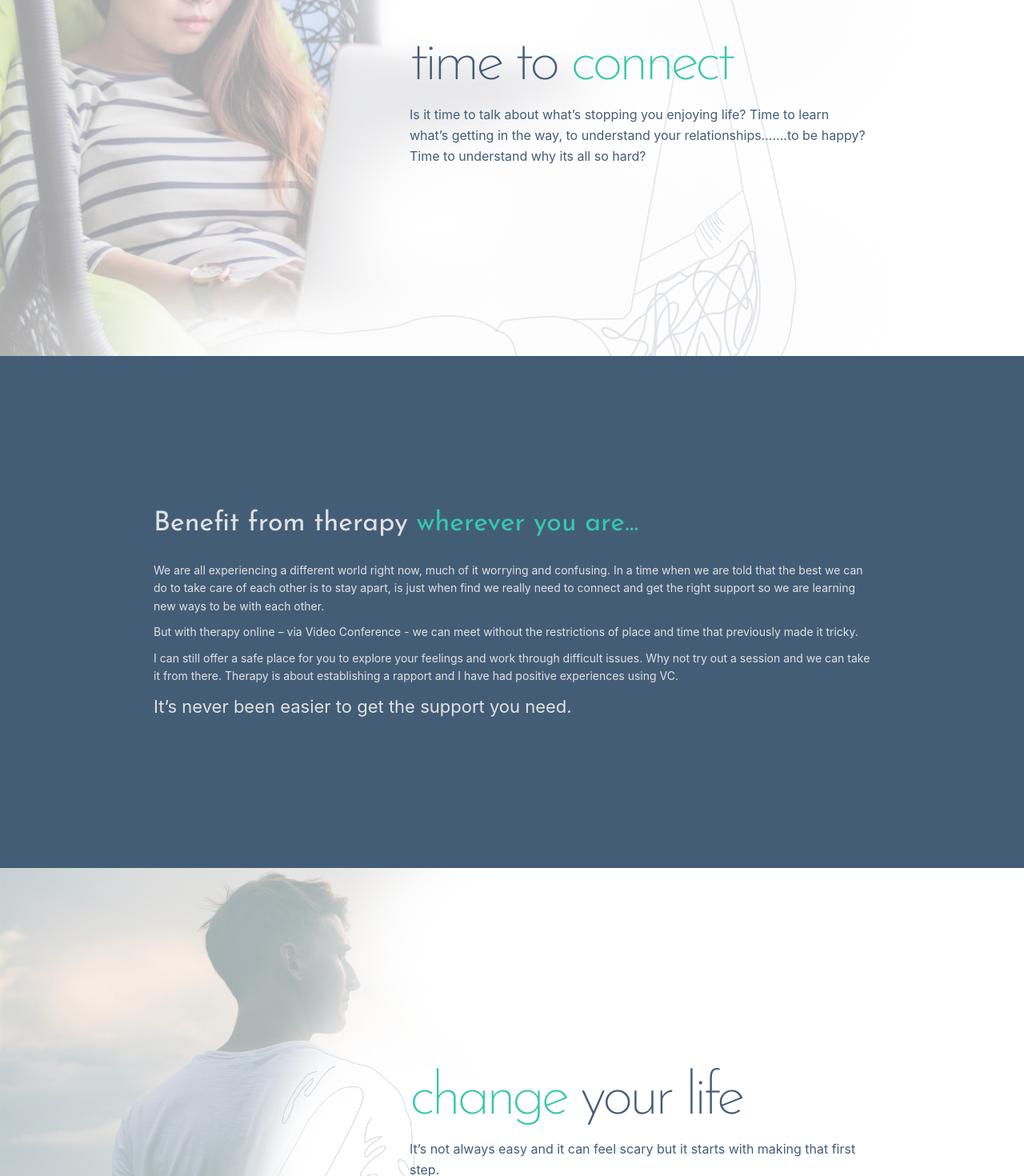
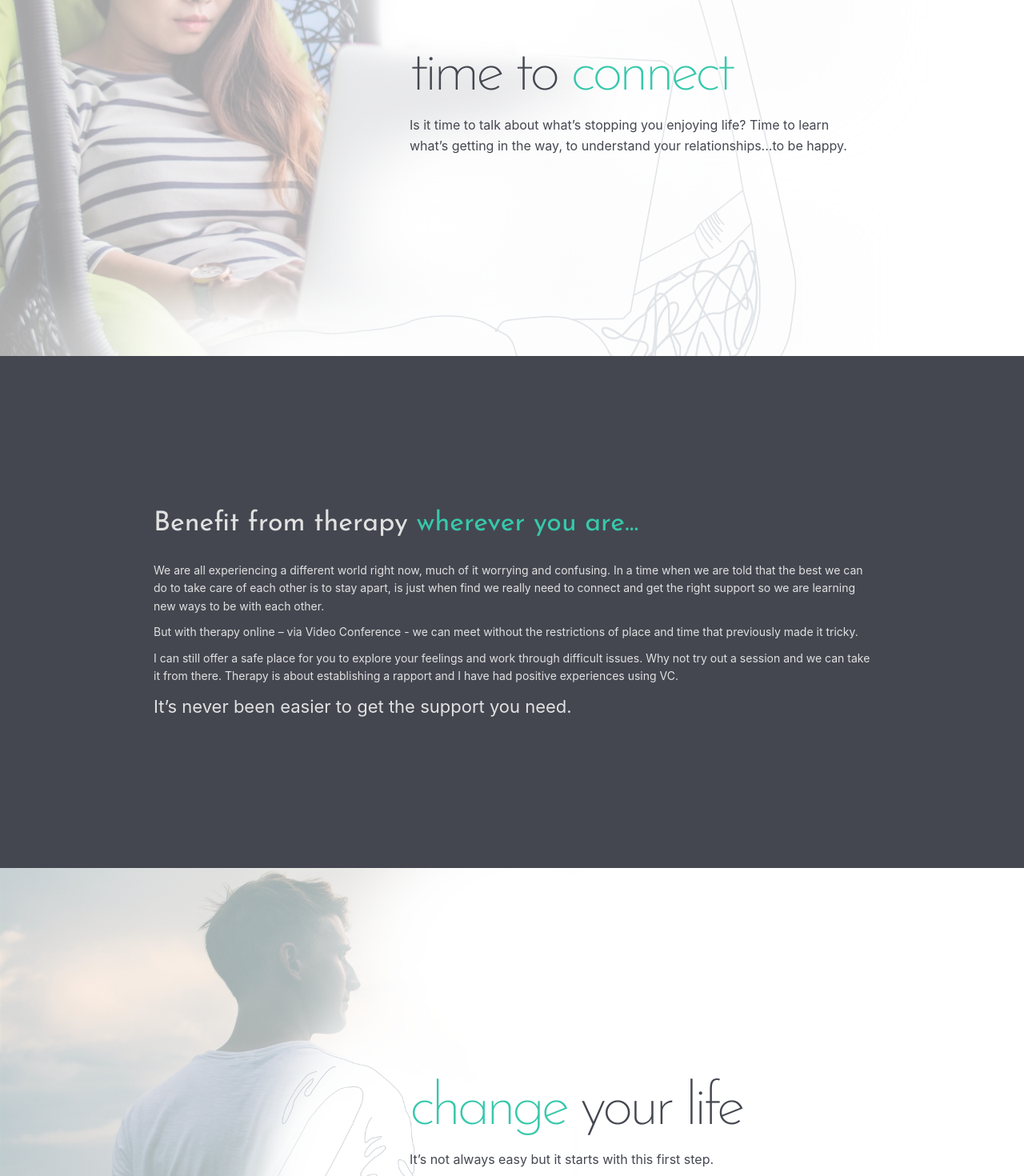
Before and after one commit to k2project/nicola-moore, a Next.js app: page / in a window 1280 px wide. Shown: the part 960-2430 px from the top of the page at 80% size. Built offline with nearby package versions, Linux system fonts and the light colour scheme.

Commit message:
updates live

```diff
--- a/components/home-page/Hello.js
+++ b/components/home-page/Hello.js
@@ -9,10 +9,7 @@ export default function Hello() {
                 <p className='section-stripline'>
                     <span className='color--theme'>change</span> your life
                 </p>
-                <p>
-                    It’s not always easy and it can feel scary but it starts
-                    with making that first step.
-                </p>
+                <p>It’s not always easy but it starts with this first step.</p>
                 {/* <p>
                     It’s not always easy and it can be scary. There can be a lot
                     of obstacles that make it difficult to take that first step.
--- a/components/home-page/Online.js
+++ b/components/home-page/Online.js
@@ -21,8 +21,7 @@ export default function Online() {
                 <p>
                     Is it time to talk about what’s stopping you enjoying life?
                     Time to learn what’s getting in the way, to understand your
-                    relationships…….to be happy? Time to understand why its all
-                    so hard?
+                    relationships...to be happy.
                 </p>
             </div>
             <div className='section-text bg--secondary-dark'>
--- a/components/home-page/Top.js
+++ b/components/home-page/Top.js
@@ -17,7 +17,6 @@ export default function Top() {
                     className='top-abs'
                 />
                 <div className='top-abs top-strapline'>
-                    {/* <p className='title'>Are you ok?</p> */}
                     <Input init='Time for change?' />
                     <h2>Could we talk about it?</h2>
                     <p>Counselling &amp; Psychotherapy with Nicola.</p>
--- a/styles/var.scss
+++ b/styles/var.scss
@@ -5,7 +5,8 @@ $COLOR_SECONDARY_DARK: #435d77;
 // $COLOR_SECONDARY_DARK: #282b33;
 // $COLOR_SECONDARY_DARK: #2f2f2f;
 // $COLOR_SECONDARY_DARK: #323537;
-// $COLOR_SECONDARY_DARK: #444750;
+$COLOR_SECONDARY_DARK: #444750;
 // $COLOR_SECONDARY_DARK: #333533;
+// $COLOR_SECONDARY_DARK: #006f62;
 $COLOR_SECONDARY_LIGHT: #efe6c3;
 $COLOR_DARK: #2a2a36;
```
